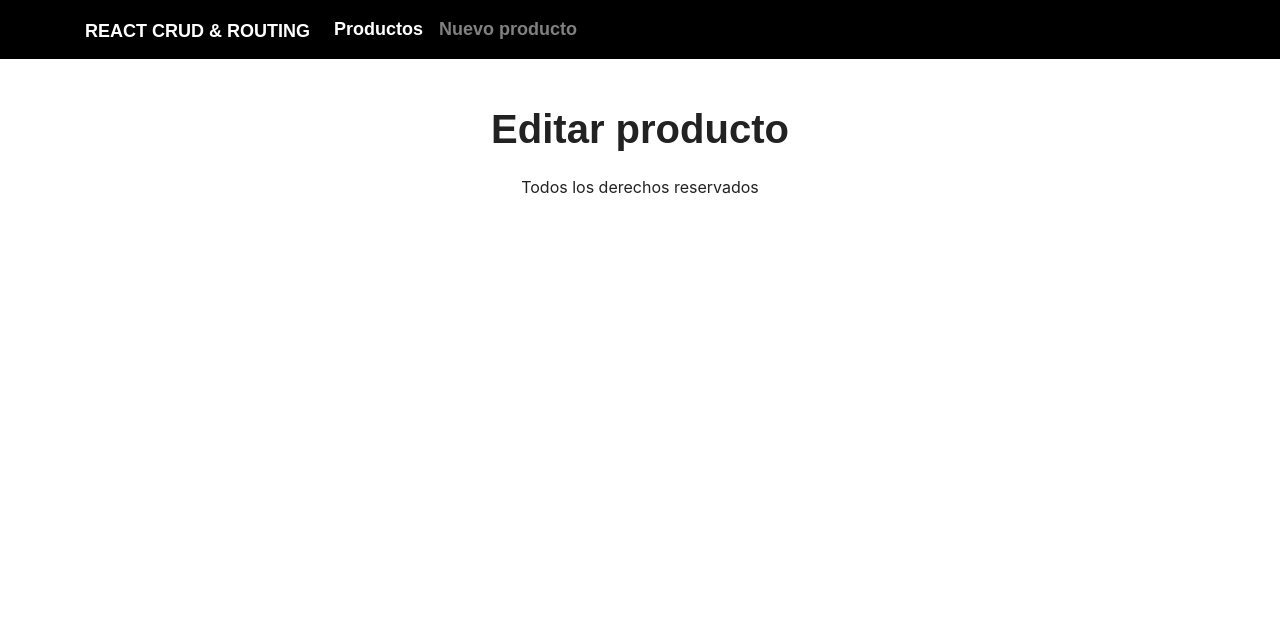
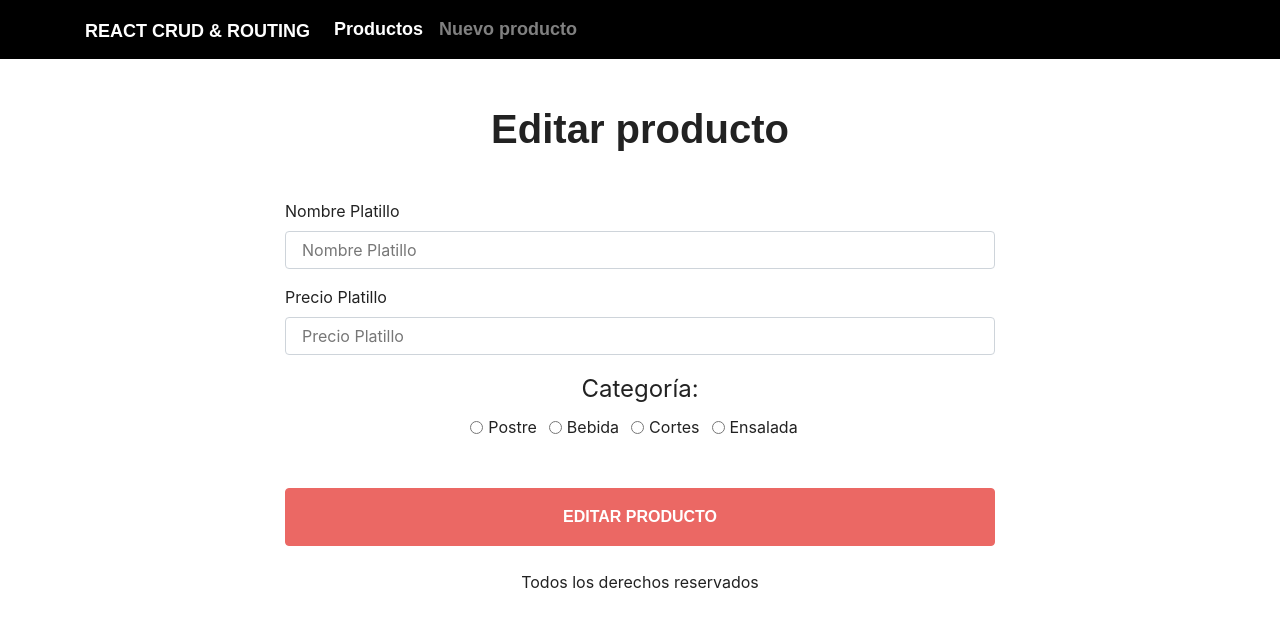
Before and after one commit to leotangram/products-json-server, a React (Create React App) app: page /products/edit/1 in a window 1280 px wide. Shown: the top 626 px of the page. Built offline with nearby package versions, Linux system fonts and the light colour scheme; data requests are answered from the project's data file; a web font is replaced by a local one.

Commit message:
Adjust form for edit a product.

```diff
--- a/src/components/EditProduct.js
+++ b/src/components/EditProduct.js
@@ -1,7 +1,96 @@
-import React from 'react'
+import React, { useState } from 'react'
+import Error from './Error'
 
 function EditProduct() {
-  return <h1 className="text-center">Editar producto</h1>
+  // States
+  const [error, setError] = useState(false)
+  const [category, setCategory] = useState('')
+
+  const readRadioValue = e => {
+    setCategory(e.target.value)
+  }
+
+  const editProduct = e => {}
+
+  return (
+    <div className="col-md-8 mx-auto ">
+      <h1 className="text-center">Editar producto</h1>
+      {error ? <Error message="Todos los campos son obligatorios" /> : null}
+      <form className="mt-5" onSubmit={editProduct}>
+        <div className="form-group">
+          <label>Nombre Platillo</label>
+          <input
+            type="text"
+            className="form-control"
+            name="name"
+            placeholder="Nombre Platillo"
+          />
+        </div>
+
+        <div className="form-group">
+          <label>Precio Platillo</label>
+          <input
+            type="number"
+            className="form-control"
+            name="price"
+            placeholder="Precio Platillo"
+          />
+        </div>
+
+        <legend className="text-center">Categoría:</legend>
+        <div className="text-center">
+          <div className="form-check form-check-inline">
+            <input
+              className="form-check-input"
+              type="radio"
+              name="category"
+              value="postre"
+              onChange={readRadioValue}
+            />
+            <label className="form-check-label">Postre</label>
+          </div>
+          <div className="form-check form-check-inline">
+            <input
+              className="form-check-input"
+              type="radio"
+              name="category"
+              value="bebida"
+              onChange={readRadioValue}
+            />
+            <label className="form-check-label">Bebida</label>
+          </div>
+
+          <div className="form-check form-check-inline">
+            <input
+              className="form-check-input"
+              type="radio"
+              name="category"
+              value="cortes"
+              onChange={readRadioValue}
+            />
+            <label className="form-check-label">Cortes</label>
+          </div>
+
+          <div className="form-check form-check-inline">
+            <input
+              className="form-check-input"
+              type="radio"
+              name="category"
+              value="ensalada"
+              onChange={readRadioValue}
+            />
+            <label className="form-check-label">Ensalada</label>
+          </div>
+        </div>
+
+        <input
+          type="submit"
+          className="font-weight-bold text-uppercase mt-5 btn btn-primary btn-block py-3"
+          value="Editar Producto"
+        />
+      </form>
+    </div>
+  )
 }
 
 export default EditProduct
```
